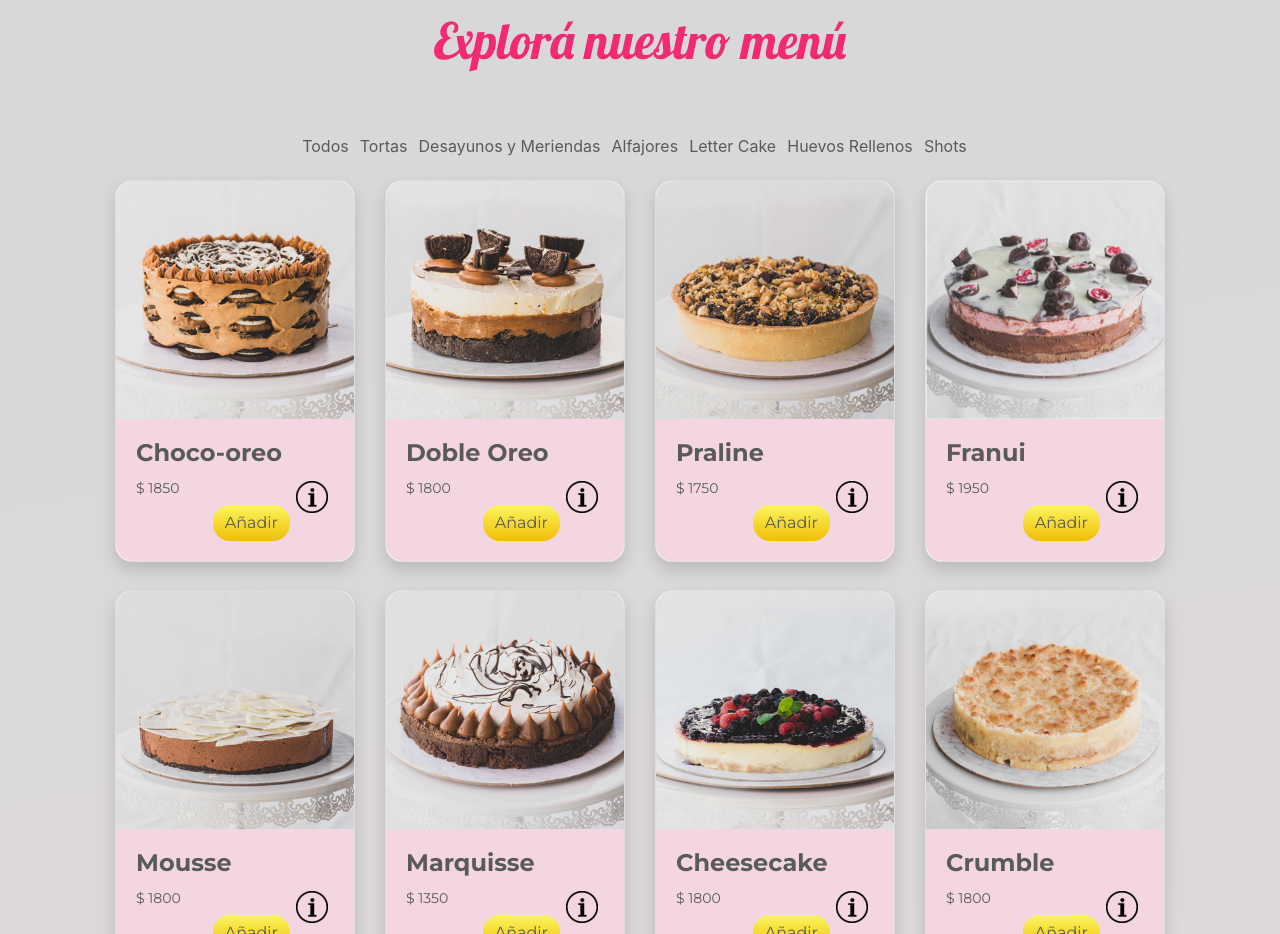
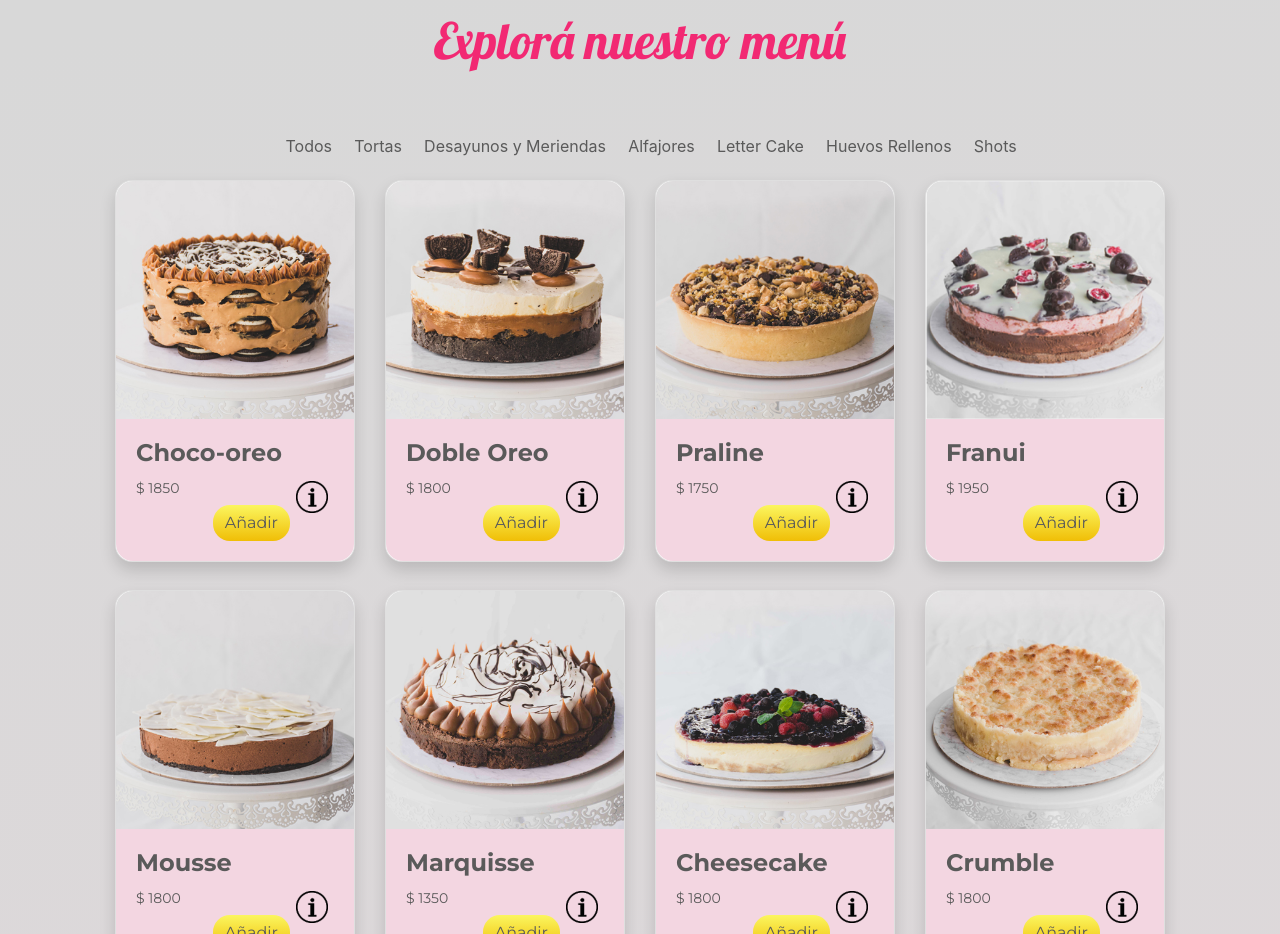
Before and after one commit to tatiana-soifer/lei_doiny_cakes, a website: page index.html in a window 1280 px wide. Shown: the part 1320-2254 px from the top of the page. Drawn offline with nearby package versions, Linux system fonts and the light colour scheme.

Commit message:
arregle el menu de productos

```diff
--- a/index.html
+++ b/index.html
@@ -304,7 +304,7 @@
                                     </div>
                                 </div>
                             </div>
-                            <div class="col-lg-3 col-md-6 col-sm-12 mb-4 producto_item" category="alfajor">
+                            <div class="col-lg-3 col-md-6 col-sm-12 mb-4 producto_item" category="alfajores">
                                 <div class="card shadow mb-1 rounded">
                                     <div class="card_show">
                                         <img src="img/choco_oreo.jpg" class="card-img-top" alt="">
--- a/js/main.js
+++ b/js/main.js
@@ -165,9 +165,9 @@ hideEvents.forEach (event => {
 
 //MENU DE PRODUCTOS
 $(document).ready(function(){
-	$('.menu_listado .categoria_item[categoria="todos"]').addClass('item_active');
+	$('.menu_listado .categoria_item[category="todos"]').addClass('item_active');
     $('.categoria_item').click(function(){
-		let categoria_producto = $(this).attr('categoria');
+		let categoria_producto = $(this).attr('category');
 		console.log(categoria_producto);
         $('.categoria_item').removeClass('item_active');
 		$(this).addClass('item_active');
@@ -177,12 +177,12 @@ $(document).ready(function(){
 		}
         setTimeout(ocultar_producto,400);
         function mostrar_producto(){
-			$('.producto_item[categoria="'+categoria_producto+'"]').show();
-			$('.producto_item[categoria="'+categoria_producto+'"]').css('transform', 'scale(1)');
+			$('.producto_item[category="'+categoria_producto+'"]').show();
+			$('.producto_item[category="'+categoria_producto+'"]').css('transform', 'scale(1)');
 		}
         setTimeout(mostrar_producto,400);
 	});
-    $('.categoria_item[category="all"]').click(function(){
+    $('.categoria_item[category="todos"]').click(function(){
 		function mostrar_todo(){
 			$('.producto_item').show();
 			$('.producto_item').css('transform', 'scale(1)');
--- a/scss/_productos.scss
+++ b/scss/_productos.scss
@@ -21,16 +21,17 @@
 //MENU DE PRODUCTOS
 .menu_productos{
     display: flex;
-	flex-wrap: wrap;
 }
 .menu_listado{
     display: flex;
     padding-bottom: 2%;
     justify-content: center;
     a{
-        text-decoration: none;
+        list-style: none;
+        text-align: center;
         color: #5A5A5A;
-        padding-right: 1%;
+        display:inline;
+        padding-left: 2%;
     }
 }
 .producto_item{
```
Also changed, not shown: scss/main.css, 1 other file.
